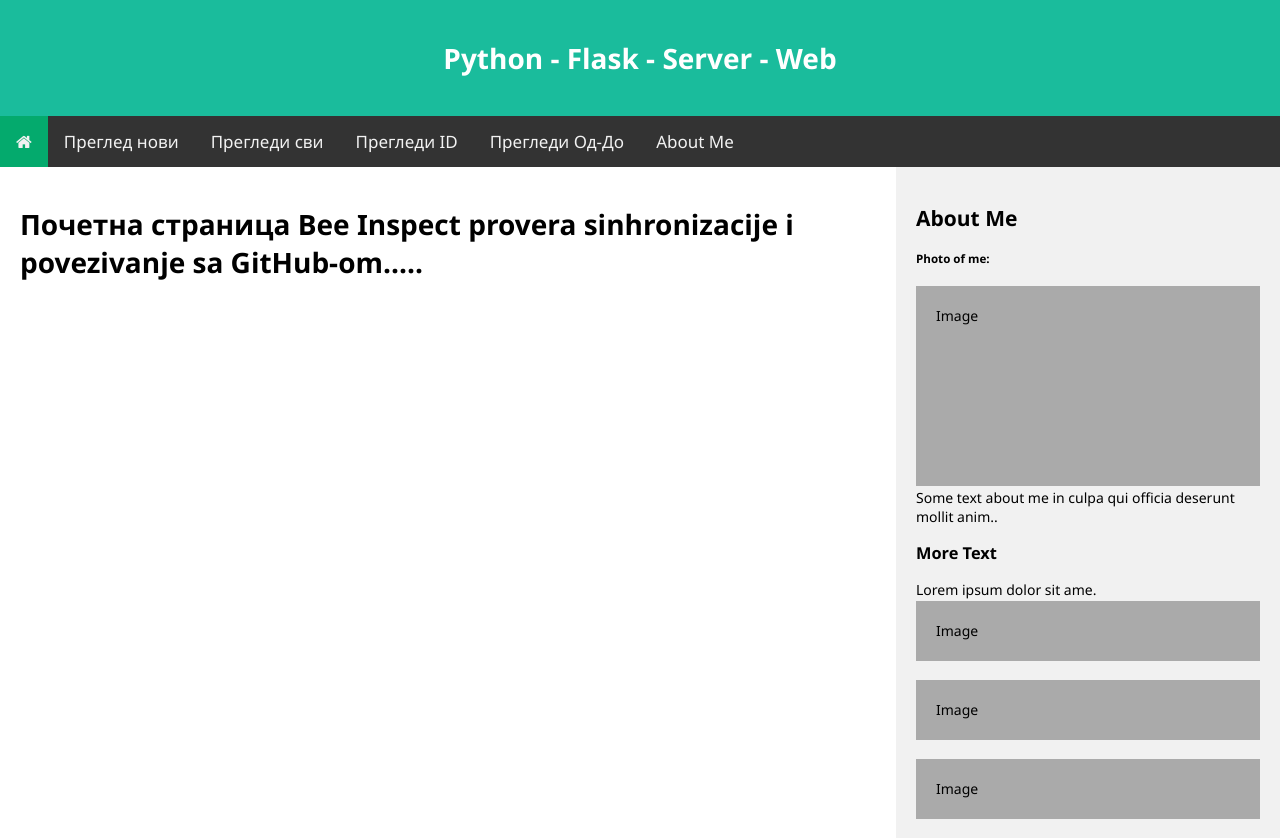
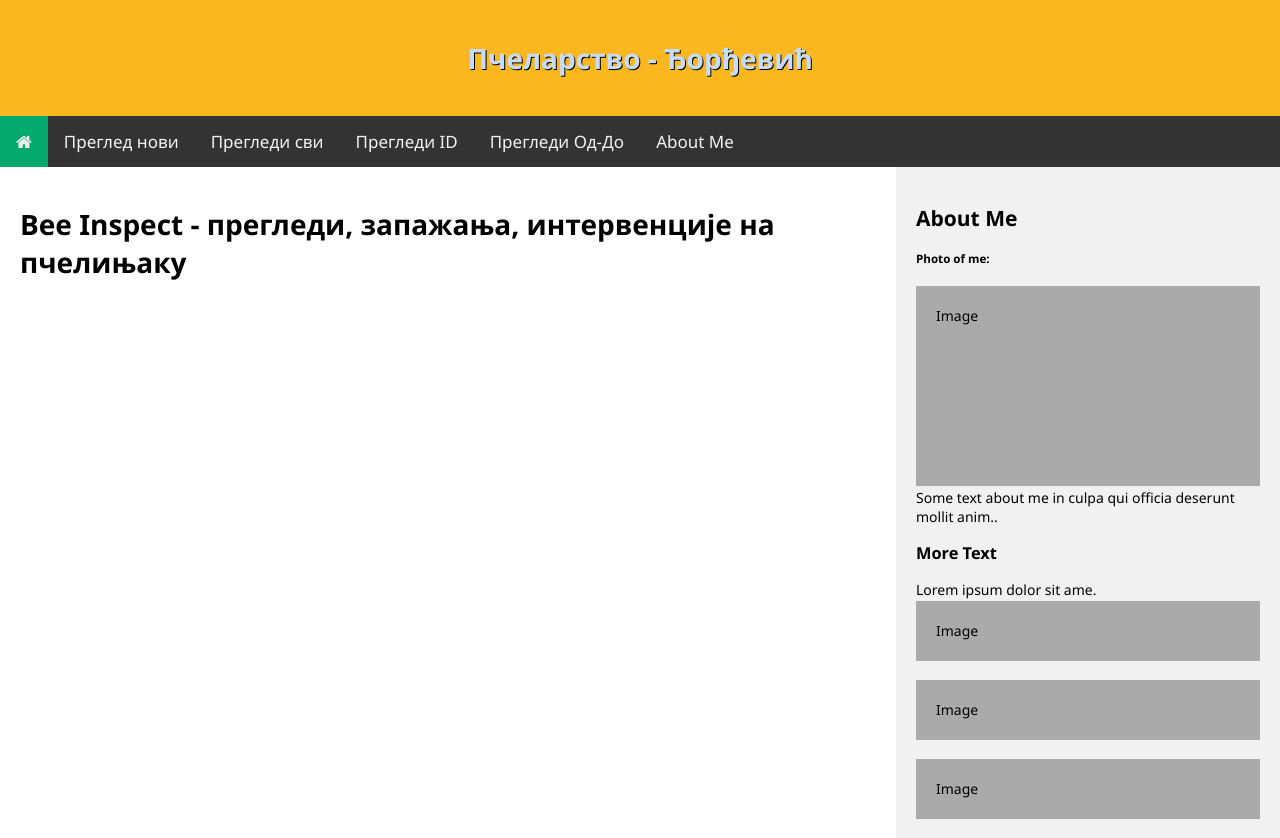
Before and after one commit to djordjevicdr/BeeInspect, a Flask app: page / in a window 1280 px wide. Shown: the top 838 px of the page. Run offline with Flask 3, Linux system fonts and the light colour scheme.

Commit message:
nove promene

```diff
--- a/static/css/style.css
+++ b/static/css/style.css
@@ -18,8 +18,13 @@ p {
 .header {
   padding: 20px;
   text-align: center;
-  background: #1abc9c;
+  background: #fab71e;;
   color: white;
+}
+
+.header h1 {
+    color: #c7dbff;
+    text-shadow: 1px 1px #000000;
 }
 
 /* Style the top navigation bar */
--- a/templates/index.html
+++ b/templates/index.html
@@ -2,6 +2,6 @@
 
 {% block content %}
 <h1>
-  Почетна страница Bee Inspect provera sinhronizacije i povezivanje sa GitHub-om.....
+  Bee Inspect - прегледи, запажања, интервенције на пчелињаку
 </h1>
 {% endblock content %}
--- a/templates/template.html
+++ b/templates/template.html
@@ -12,7 +12,7 @@
 
 <!-- Header -->
 <div class="header">
-  <h1>Python - Flask - Server - Web</h1>
+  <h1>Пчеларство - Ђорђевић</h1>
 </div>
 
 <!-- Navigation Bar -->
```
